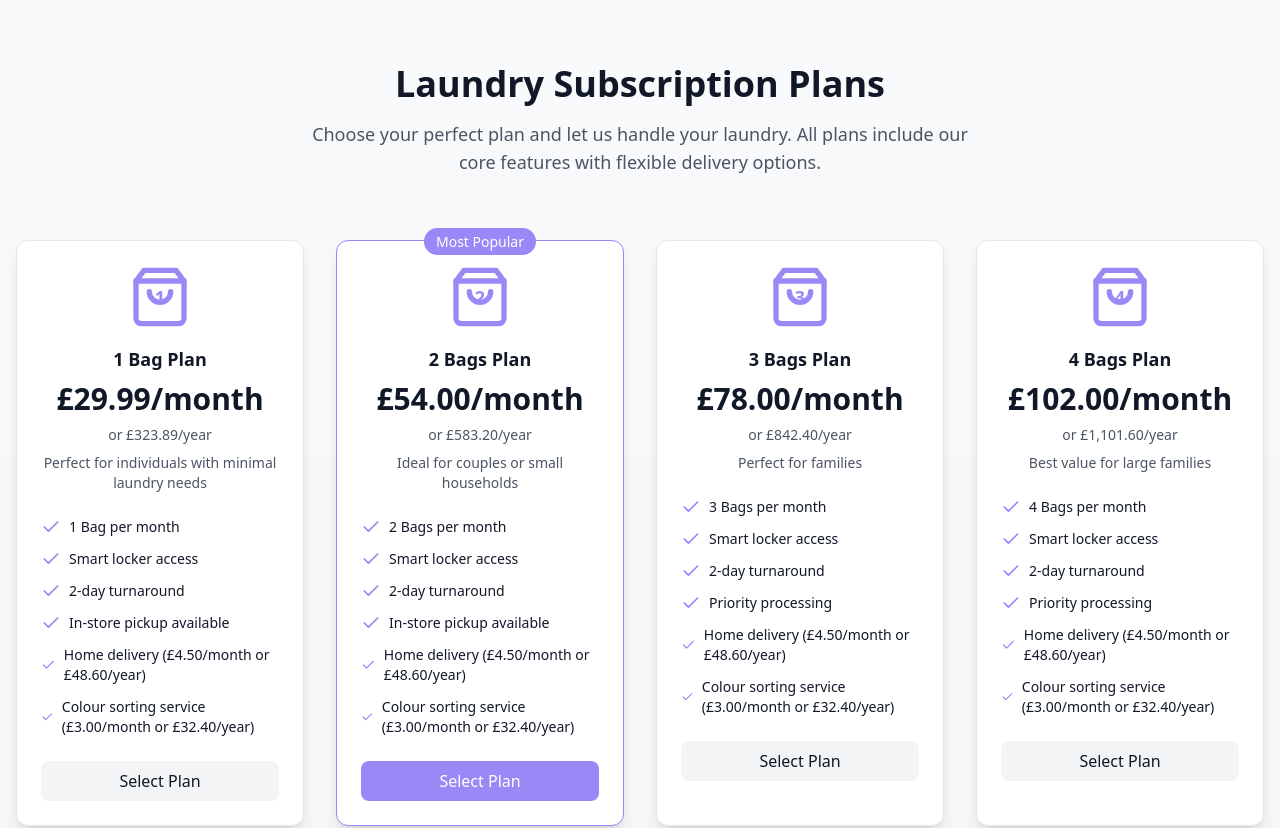
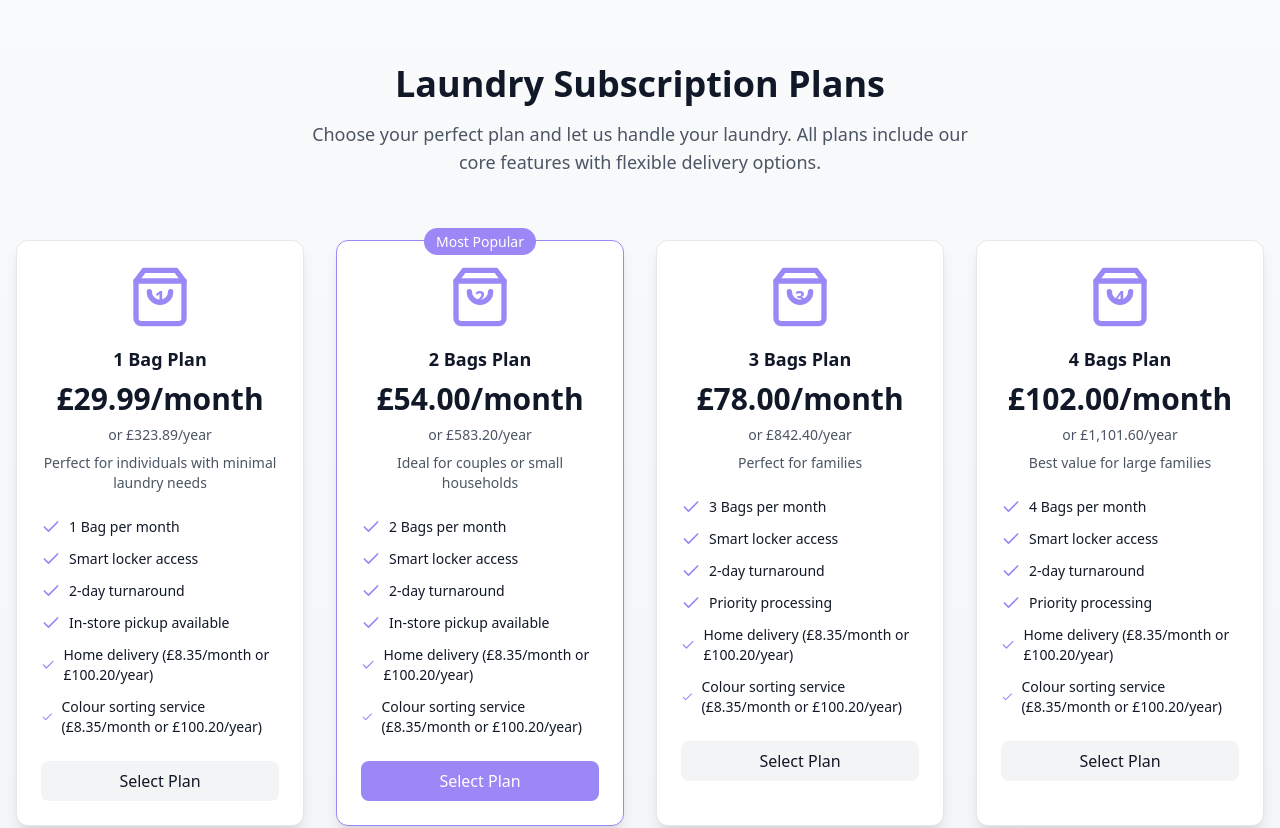
Before and after one commit to thecleanbean/cloud-subscription-hub-e5d188b0, a React (Vite) app: page / in a window 1280 px wide. Shown: the top 828 px of the page. Built offline with nearby package versions, Linux system fonts and the light colour scheme.

Commit message:
Fix pricing calculation error
Corrected the monthly pricing by adding 20% to the extra £6.95 charge. Updated relevant pricing details in the application.
[skip gpt_engineer]

```diff
--- a/src/pages/Index.tsx
+++ b/src/pages/Index.tsx
@@ -15,8 +15,8 @@ const plans = [
       { name: "Smart locker access", included: true },
       { name: "2-day turnaround", included: true },
       { name: "In-store pickup available", included: true },
-      { name: "Home delivery (£4.50/month or £48.60/year)", included: true },
-      { name: "Colour sorting service (£3.00/month or £32.40/year)", included: true },
+      { name: "Home delivery (£8.35/month or £100.20/year)", included: true },
+      { name: "Colour sorting service (£8.35/month or £100.20/year)", included: true },
     ],
     icon: "1",
   },
@@ -30,8 +30,8 @@ const plans = [
       { name: "Smart locker access", included: true },
       { name: "2-day turnaround", included: true },
       { name: "In-store pickup available", included: true },
-      { name: "Home delivery (£4.50/month or £48.60/year)", included: true },
-      { name: "Colour sorting service (£3.00/month or £32.40/year)", included: true },
+      { name: "Home delivery (£8.35/month or £100.20/year)", included: true },
+      { name: "Colour sorting service (£8.35/month or £100.20/year)", included: true },
     ],
     isPopular: true,
     icon: "2",
@@ -46,8 +46,8 @@ const plans = [
       { name: "Smart locker access", included: true },
       { name: "2-day turnaround", included: true },
       { name: "Priority processing", included: true },
-      { name: "Home delivery (£4.50/month or £48.60/year)", included: true },
-      { name: "Colour sorting service (£3.00/month or £32.40/year)", included: true },
+      { name: "Home delivery (£8.35/month or £100.20/year)", included: true },
+      { name: "Colour sorting service (£8.35/month or £100.20/year)", included: true },
     ],
     icon: "3",
   },
@@ -61,8 +61,8 @@ const plans = [
       { name: "Smart locker access", included: true },
       { name: "2-day turnaround", included: true },
       { name: "Priority processing", included: true },
-      { name: "Home delivery (£4.50/month or £48.60/year)", included: true },
-      { name: "Colour sorting service (£3.00/month or £32.40/year)", included: true },
+      { name: "Home delivery (£8.35/month or £100.20/year)", included: true },
+      { name: "Colour sorting service (£8.35/month or £100.20/year)", included: true },
     ],
     icon: "4",
   },
@@ -79,7 +79,7 @@ const deliveryOptions = [
     icon: <Home className="w-12 h-12 text-primary" />,
     title: "Home Delivery",
     description: "Monday to Friday, 7am-5PM",
-    price: "£4.50/month or £48.60/year",
+    price: "£8.35/month or £100.20/year",
   },
 ];
 
```
